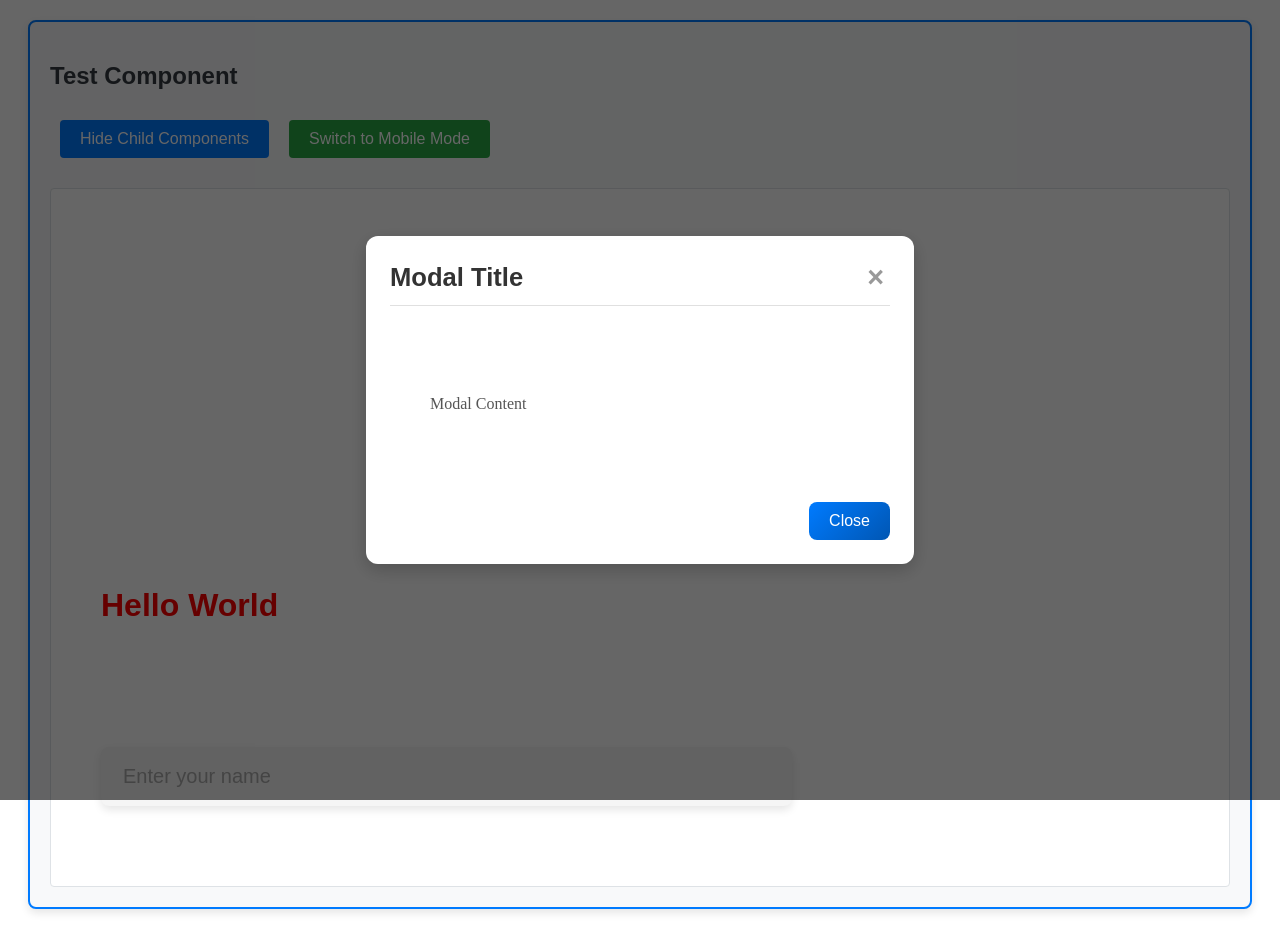
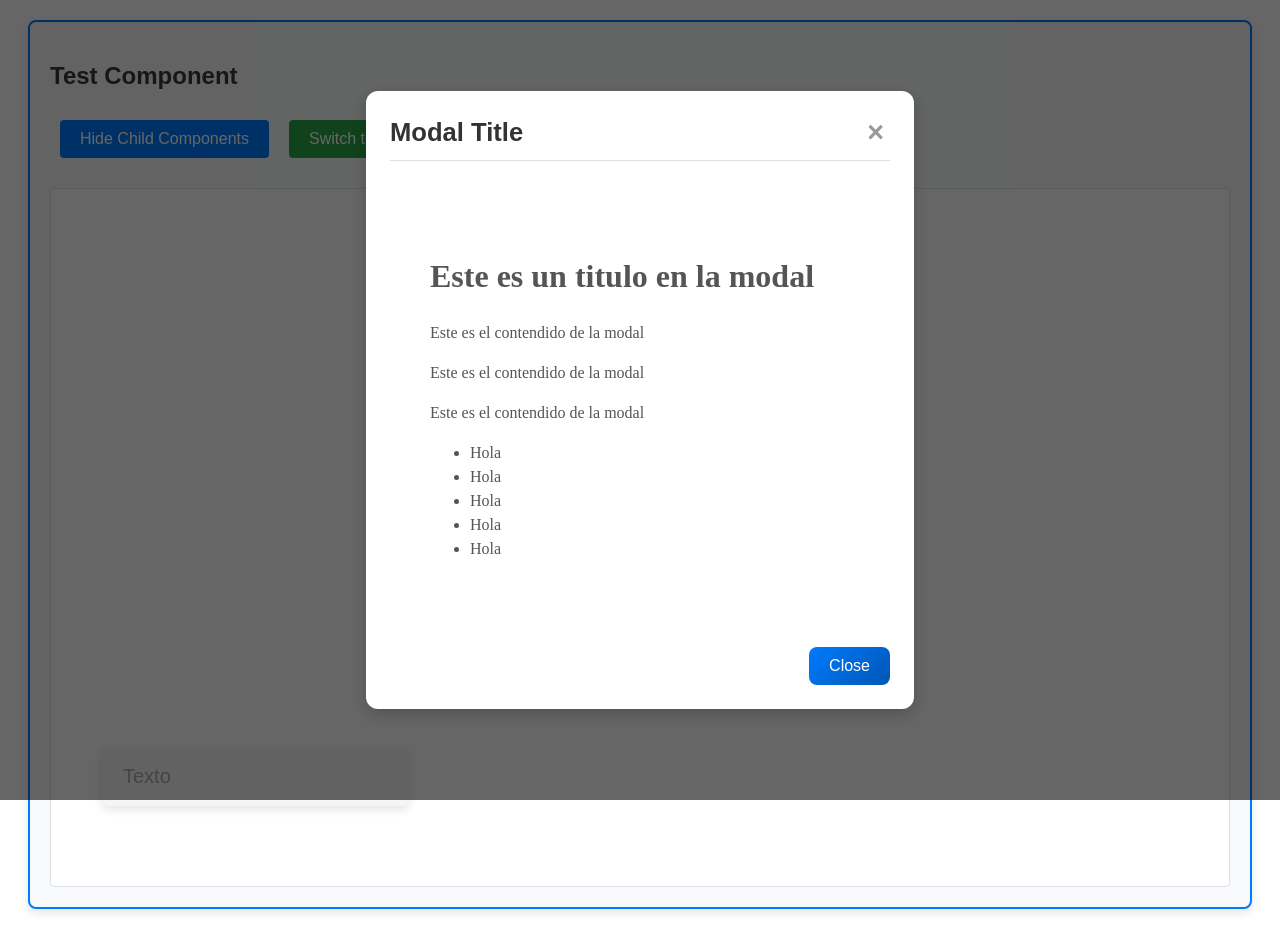
Before and after one commit to AlvaroMartinCrespo/component-catalog, a React (Vite) app: page / in a window 1280 px wide. Both pictures are taken after a click on the button "Click Me". Built offline with nearby package versions, Linux system fonts and the light colour scheme.

Commit message:
adjusted css

```diff
--- a/src/App.jsx
+++ b/src/App.jsx
@@ -67,19 +67,29 @@ function App() {
 
           <Modal isOpen={isOpenModal} onClose={()=>setIsOpenModal(false)} title="Modal Title">
             <Container>
-              <p>Modal Content</p>
+              <h1>Este es un titulo en la modal</h1>
+              <p>Este es el contendido de la modal</p>
+              <p>Este es el contendido de la modal</p>
+              <p>Este es el contendido de la modal</p>
+              <ul>
+                <li>Hola</li>
+                <li>Hola</li>
+                <li>Hola</li>
+                <li>Hola</li>
+                <li>Hola</li>
+              </ul>
             </Container>
           </Modal>
 
             {/* Text */}
 
             <Container>
-              <Text size="2rem" color="red" weight="bold" align="left">Hello World</Text>
+              <Text size="2rem" color="red" weight="bold" align="center">Hello World</Text>
             </Container>
 
             {/* Input */}
             <Container>
-              <Input placeholder="Enter your name" type="text" />
+              <Input placeholder="Texto" type="text" />
             </Container>
 
       </TestComponent>
--- a/src/components/Button/button.css
+++ b/src/components/Button/button.css
@@ -69,6 +69,6 @@
 /* Efecto de elevación y transformación */
 
 .custom-button:active {
-  transform: translateY(4px); /* Sensación de presión */
+  transform: translateY(3px); /* Sensación de presión */
   box-shadow: 0 3px 6px rgba(0, 0, 0, 0.1);
 }
--- a/src/components/Input/input.css
+++ b/src/components/Input/input.css
@@ -1,5 +1,5 @@
 .input {
-    width: 100%;
+    /* width: 100%; */
     max-width: 100%;
     padding: 12px 16px;
     font-size: 16px;
--- a/src/components/Modal/modal.css
+++ b/src/components/Modal/modal.css
@@ -115,8 +115,9 @@
 /* Responsive: ajusta la modal en pantallas pequeñas */
 @media (max-width: 480px) {
   .modal-content {
-      width: 95%;
+      width: 90%;
       padding: 20px;
+      margin: 0 10px; /* Centra la modal y asegura espacio en los bordes */
   }
 
   .modal-header h2 {
```
Also changed, not shown: 1 other file (tests, documents, lock files or other folders).
